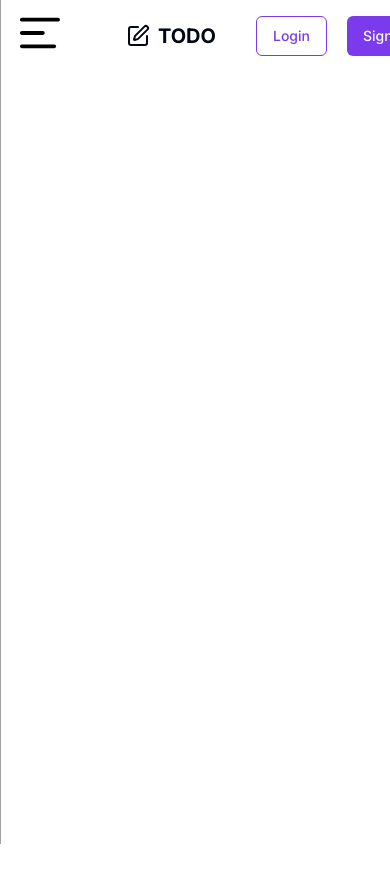
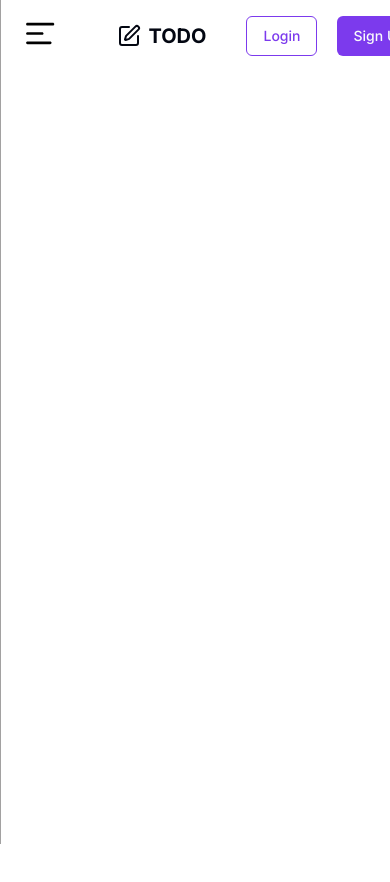
Before and after one commit to AymeneBahmed/next-todo, a Next.js app: page / in a window 390 px wide. Shown: the top 882 px of the page. Built offline with nearby package versions, Linux system fonts and the light colour scheme.

Commit message:
Added width={45} prop to Image component in HamburgerMenu

```diff
--- a/src/components/Navbar.tsx
+++ b/src/components/Navbar.tsx
@@ -66,7 +66,7 @@ export function HamburgerMenu() {
   return (
     <>
       <button onClick={toggleMenu}>
-      <Image src={HamburgerIcon} alt="Hamburger Icon" />
+      <Image src={HamburgerIcon} width={45} alt="Hamburger Icon" />
       </button>
       <div
         className={`Hamburger-container fixed w-[65vh] h-full z-20 ${
```
